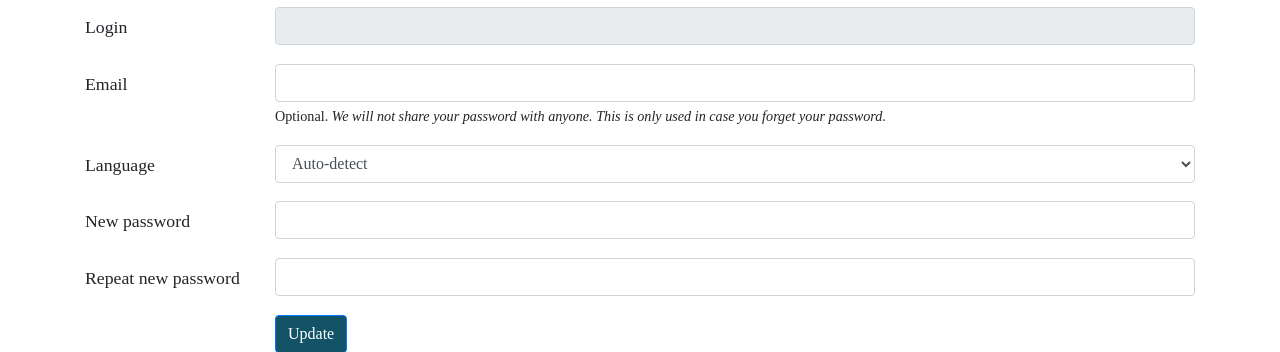
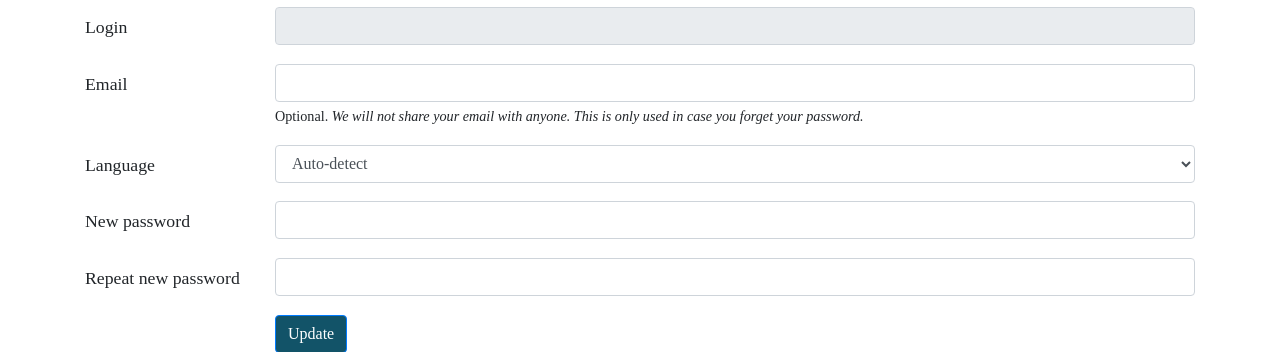
Before and after one commit to remram44/taguette, a Python web app: template taguette/templates/account.html in a window 1280 px wide. Shown: the part 125-477 px from the top of the page. Run offline with Jinja, Linux system fonts and the light colour scheme; the template is opened without the code that fills it, so the values that code supplies are empty.

Commit message:
Fix typo: we don't share *email addresses*
Of course we don't share passwords either, but that's not the point of
this warning.

```diff
--- a/taguette/templates/account.html
+++ b/taguette/templates/account.html
@@ -18,7 +18,7 @@
     <label for="email" class="col-sm-2 col-form-label">{% trans %}Email{% endtrans %}</label>
     <div class="col-sm-10">
       <input type="text" name="email" id="email" class="form-control" value="{{ user.email or '' }}" />
-      <small>{% trans %}Optional. <em>We will not share your password with anyone. This is only used in case you forget your password.</em>{% endtrans %}</small>
+      <small>{% trans %}Optional. <em>We will not share your email with anyone. This is only used in case you forget your password.</em>{% endtrans %}</small>
     </div>
   </div>
   <div class="form-group row">
```
Also changed, not shown: 1 other file.
